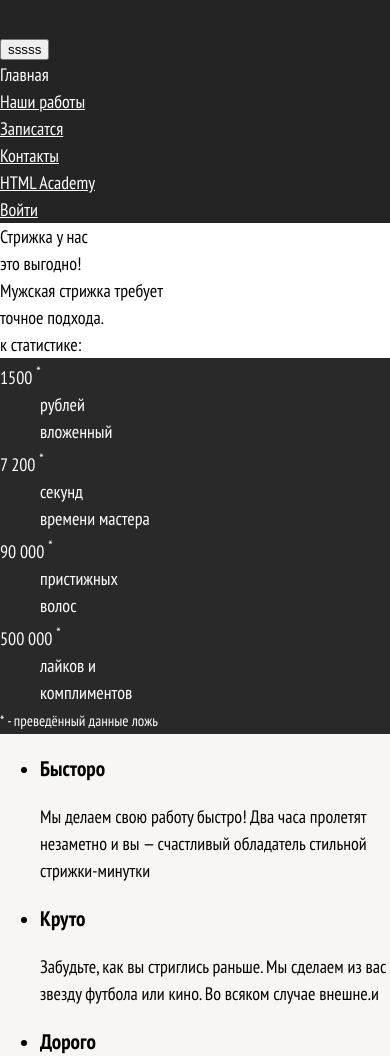
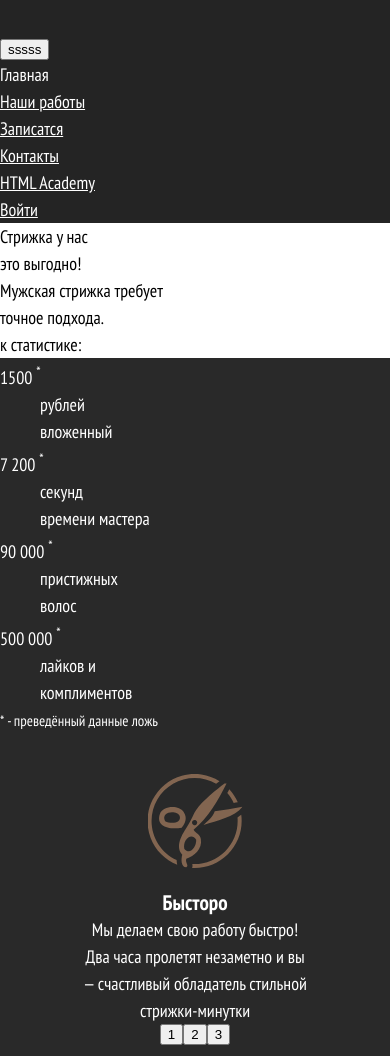
Before and after one commit to Maxmud1988/barbershop, a website: page src/index.html in a window 390 px wide. Shown: the part 51-1107 px from the top of the page. Drawn offline with nearby package versions, Linux system fonts and the light colour scheme; files that its build step writes are made by us from their sources.

Commit message:
created a responsive grid for the advantages block

```diff
--- /dev/null
+++ b/src/assets/scss/bloks/advantages.scss
@@ -0,0 +1,129 @@
+.advantages {
+  background-color: $darkgrey;
+  color: $white;
+
+  padding-bottom: 20px;
+  position: relative;
+  &::after {
+    content: "";
+    width: 100%;
+    height: 70px;
+    position: absolute;
+    bottom: -70px;
+    left: 0;
+    background-color: $darkgrey;
+    clip-path: polygon(50% 100%, 0 0, 100% 0);
+  }
+  @media (min-width: $desktop-width) {
+    padding-bottom: 50px;
+  }
+}
+.advantages__wrapper {
+  padding: 0 20px;
+
+  @media (min-width: $tablet-width) {
+    margin: auto;
+    padding: 0 64px;
+    min-width: 768px;
+  }
+  @media (min-width: $desktop-width) {
+    margin: auto;
+    padding: 0 160px;
+    max-width: 1200px;
+  }
+}
+.advantages__title {
+  margin: 0;
+}
+.advantages__description {
+  margin: 0;
+}
+.advantages__list {
+  margin: 0;
+  padding: 0 40px;
+  list-style: none;
+  @media (min-width: $desktop-width) {
+    display: flex;
+    padding: 0;
+    justify-content: space-between;
+    outline: 2px solid yellowgreen;
+  }
+}
+.advantages__item {
+  padding-top: 155px;
+  padding-left: 20px;
+  padding-right: 20px;
+  display: none;
+
+  position: relative;
+  min-height: 150px;
+  text-align: center;
+  @media (min-width: $tablet-width) {
+    display: block;
+    padding: 0;
+    text-align: left;
+    padding-left: 130px;
+    padding-top: 40px;
+    border-bottom: 1px solid red;
+  }
+  @media (min-width: $desktop-width) {
+    display: block;
+    padding: 0 45px;
+    padding-top: 155px;
+    text-align: center;
+
+    border-right: 1px solid red;
+  }
+
+  &:last-child {
+    border-color: transparent;
+  }
+}
+.slider__item--active {
+  display: block;
+}
+.advantages__item--fact::before,
+.advantages__item--cool::before,
+.advantages__item--price::before {
+  position: absolute;
+  content: "";
+  top: 40px;
+  left: 50%;
+  transform: translateX(-50%);
+  z-index: 0;
+  @media (min-width: $tablet-width) {
+    top: 45px;
+    left: 0px;
+    transform: translateX(0%);
+  }
+  @media (min-width: $desktop-width) {
+    top: 45px;
+    left: 50%;
+    transform: translateX(-50%);
+  }
+}
+.advantages__item--fact::before {
+  width: 95px;
+  height: 94px;
+  background: url("../images/advantage-1-icon.svg") no-repeat;
+  background-position: center;
+}
+.advantages__item--cool::before {
+  width: 95px;
+  height: 88px;
+  background: url("../images/advantage-2-icon.svg") no-repeat;
+  background-position: center;
+}
+.advantages__item--price::before {
+  width: 95px;
+  height: 91px;
+  background: url("../images/advantage-3-icon.svg") no-repeat;
+  background-position: center;
+}
+.advantages__toggles {
+  display: flex;
+  justify-content: center;
+  @media (min-width: $tablet-width) {
+    display: none;
+  }
+}
--- a/src/assets/scss/style.scss
+++ b/src/assets/scss/style.scss
@@ -1,6 +1,11 @@
 @import "fonts";
 @import "variables";
 @import "viewports";
+*,
+*::after,
+*::before {
+  box-sizing: border-box;
+}
 
 img {
   max-width: 100%;
@@ -35,3 +40,4 @@ img {
 @import "bloks/header.scss";
 @import "bloks/nav.scss";
 @import "bloks/stats.scss";
+@import "bloks/advantages.scss";
--- a/src/index.html
+++ b/src/index.html
@@ -74,7 +74,7 @@ title: Barbershp
     <h2 class="visually-hidden">Наши примущества</h2>
     <div class="advantages__wrapper slider">
       <ul class="advantages__list slider__list">
-        <li class="advantages__item advantages__item--fact slider__item">
+        <li class="advantages__item advantages__item--fact slider__item slider__item--active">
           <h3 class="advantages__title">Бысторо</h3>
           <p class="advantages__description">
             Мы делаем свою работу быстро!
@@ -97,11 +97,11 @@ title: Barbershp
         </li>
       </ul>
     </div>
-    <p class="advantages__toggles slider__toggles">
+    <div class="advantages__toggles slider__toggles">
       <button class="slider__toggle slider__toggle--current" type="button">1</button>
-      <button class="slider__toggle slider__toggle--current" type="button">2</button>
-      <button class="slider__toggle slider__toggle--current" type="button">3</button>
-    </p>
+      <button class="slider__toggle" type="button">2</button>
+      <button class="slider__toggle" type="button">3</button>
+    </div>
   </section>
   <section class="news">
     <div class="news__wrapper">
```
Also changed, not shown: dist/assets/css/style.min.css, dist/assets/images/advantage-1-icon.svg (added), dist/assets/images/advantage-2-icon.svg (added), dist/assets/images/advantage-3-icon.svg (added), dist/index.html, src/assets/images/advantage-1-icon.svg (added), src/assets/images/advantage-2-icon.svg (added), src/assets/images/advantage-3-icon.svg (added).
